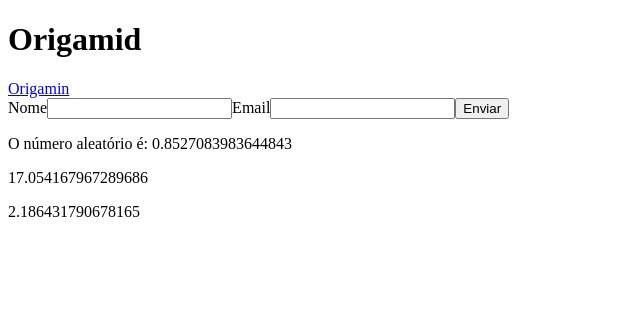
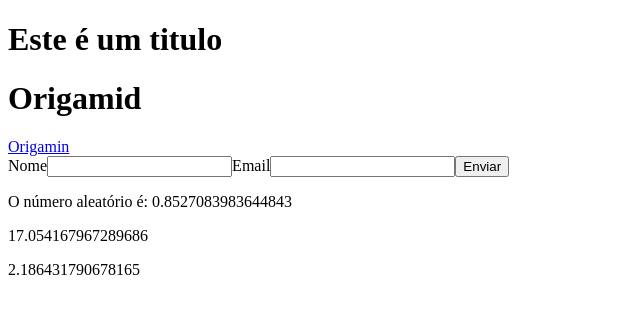
Before and after one commit to stumpf-alexandre/origamid, a React (Vite) app in the folder Modulo2/ferramentaFrontEnd/: page / in a window 1280 px wide. Shown: the top 314 px of the page, without its empty margins (0-640 px from the left). Built offline with nearby package versions, Linux system fonts and the light colour scheme.

Commit message:
passando uma tag por uma constante

```diff
--- a/Modulo2/ferramentaFrontEnd/src/App.jsx
+++ b/Modulo2/ferramentaFrontEnd/src/App.jsx
@@ -4,8 +4,10 @@ const App = () => {
   const nome = 'Origamid';
   const num = Math.random();
   const ativo = true;
+  const titulo = <h1>Este é um titulo</h1>;
   return (
     <>
+      {titulo}
       <h1>{nome}</h1>
       <a
         className="link"
```
